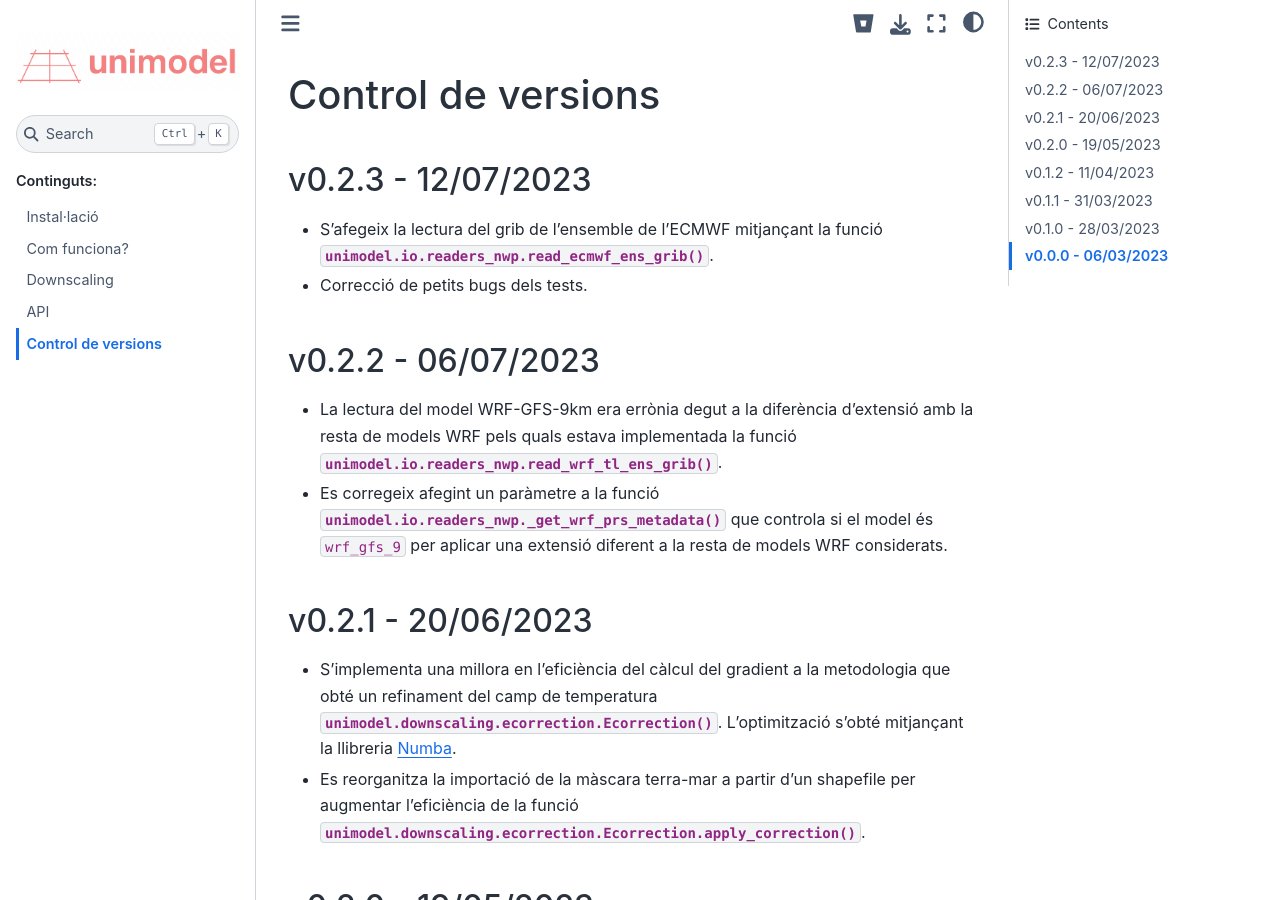
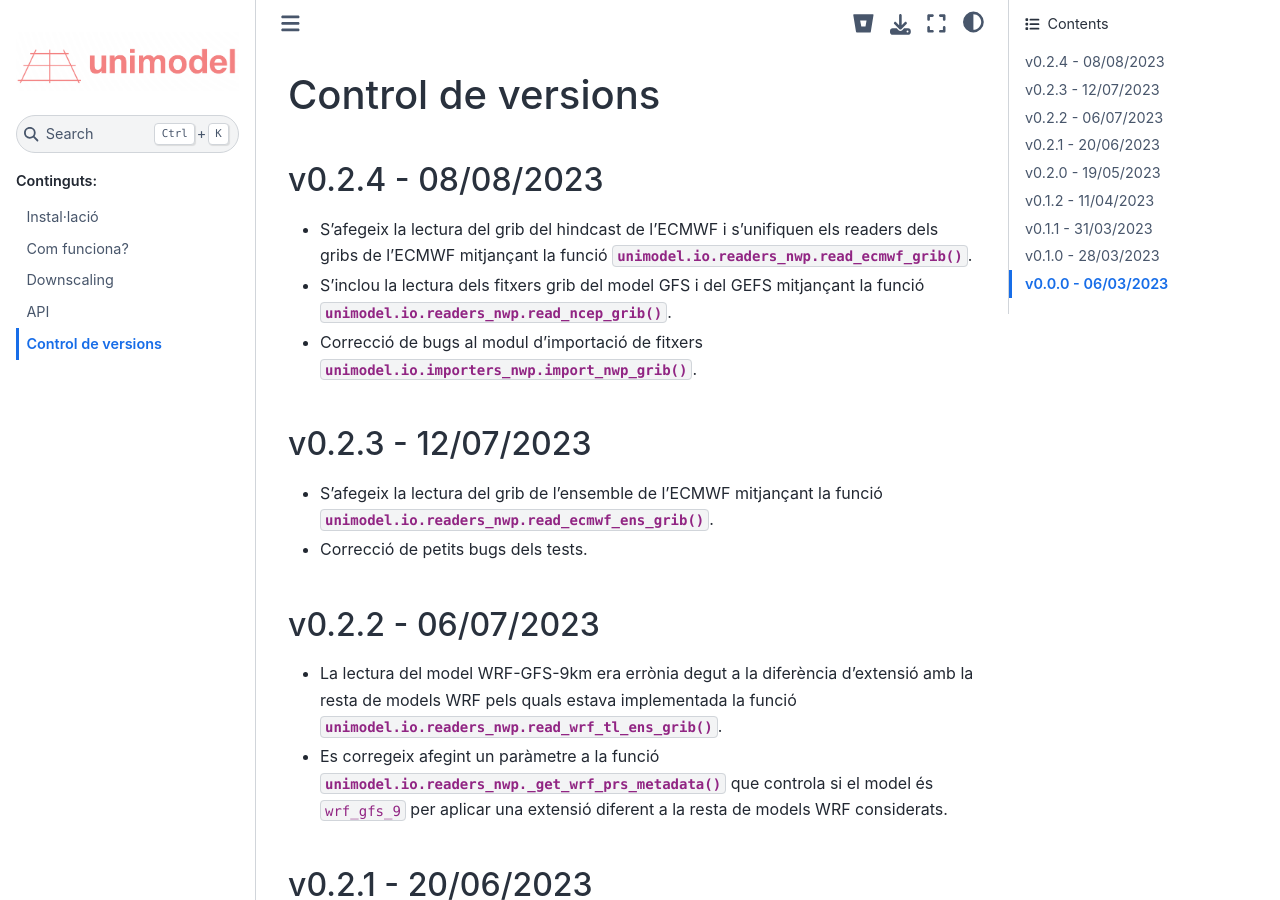
Before and after one commit to meteocat/unimodel, a Sphinx documentation site: the page built from docs/source/vcontrol.rst, in a window 1280 px wide and 900 px high. Built offline with Sphinx 7.4.7 and the Sphinx Book theme 1.1.4, drawn with Linux system fonts in a browser that asks for light colours.

Commit message:
Add version control docs for v0.2.4

```diff
--- a/docs/source/conf.py
+++ b/docs/source/conf.py
@@ -22,8 +22,8 @@ project = 'unimodel'
 copyright = '2023, Servei Meteorològic de Catalunya'
 author = 'Servei Meteorològic de Catalunya'
 
-version = '0.2'
-release = '0.2.0'
+version = '0.2.4'
+release = '0.2.4'
 
 # -- General configuration ---------------------------------------------------
 # https://www.sphinx-doc.org/en/master/usage/configuration.html#general-configuration
--- a/docs/source/vcontrol.rst
+++ b/docs/source/vcontrol.rst
@@ -1,6 +1,12 @@
 Control de versions
 ===================
 
+v0.2.4 - 08/08/2023
+-------------------
+
+- S'afegeix la lectura del grib del hindcast de l'ECMWF i s'unifiquen els readers dels gribs de l'ECMWF mitjançant la funció :py:func:`unimodel.io.readers_nwp.read_ecmwf_grib`.
+- S'inclou la lectura dels fitxers grib del model GFS i del GEFS mitjançant la funció :py:func:`unimodel.io.readers_nwp.read_ncep_grib`.
+- Correcció de bugs al modul d'importació de fitxers :py:func:`unimodel.io.importers_nwp.import_nwp_grib`.
 
 v0.2.3 - 12/07/2023
 -------------------
--- a/setup.cfg
+++ b/setup.cfg
@@ -1,6 +1,6 @@
 [metadata]
 name = unimodel
-version = 0.2.3
+version = 0.2.4
 author = Servei Meteorològic de Catalunya
 license = BSD
 description = Uniformization of model outputs
@@ -23,8 +23,8 @@ setup_requires =
 
 [build_sphinx]
 project = 'unimodel'
-version = 0.2.3
-release = 0.2.3
+version = 0.2.4
+release = 0.2.4
 source-dir = 'docs'
 
 # Note: no install_requires run-time requirements are included here.
```
Also changed, not shown: 1 other file.
